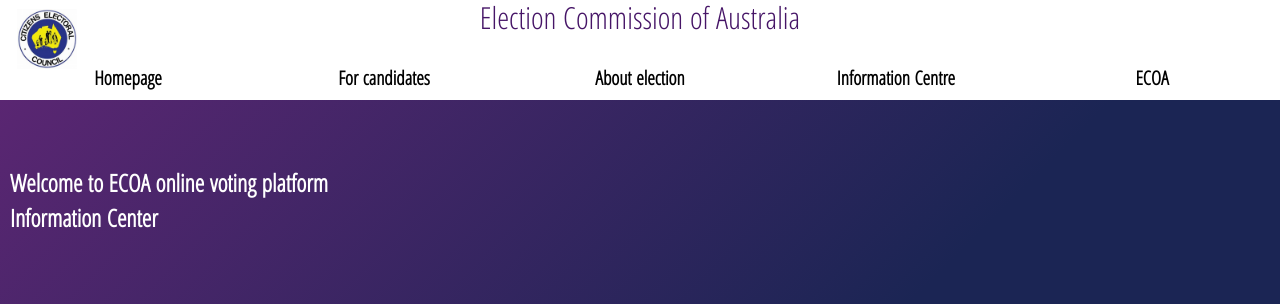
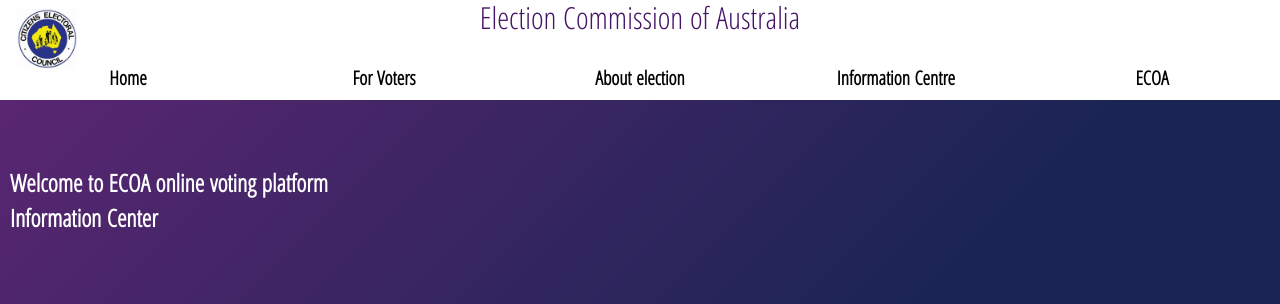
Before and after one commit to Capstone-Team-1/Source-code, a PHP site: page /about.php in a window 1280 px wide. Shown: the top 304 px of the page. Run offline with PHP 8.4, Linux system fonts and the light colour scheme; some libraries are stand-ins or nearby versions.

Commit message:
Update about.php

```diff
--- a/Capstone project/about.php
+++ b/Capstone project/about.php
@@ -5,7 +5,7 @@
     <meta http-equiv="X-UA-Compatible" content="IE=edge">
     <meta name="viewport" content="width=device-width, initial-scale=1.0">
     <title>login Page</title>
-    <link rel="stylesheet" href="../CSS/style.css">
+    <link rel="stylesheet" href="./CSS/style.css">
 
     <script src="https://kit.fontawesome.com/a076d05399.js" crossorigin="anonymous"></script>
 
@@ -26,19 +26,28 @@
 </script>
 
 <header>
- <a href="../Index.php">  <img src="../Images/Citizens Electoral.jfif " alt="ecoa logo" class="logo"></a>
+  <a href="./Index.php">  <img src="./Images/Citizens Electoral.jfif " alt="ecoa logo" class="logo"></a>
         <h1 class="first">Election Commission of  Australia</h1>
         <div class="sticky-mobile-nav" ><ion-icon name="menu"></ion-icon></div>
-        <div class= "container">
-          <div class="item one">
 
-            <a href="../Index.php">Homepage</a> </div>
-              <div class="item two">For candidates </div>
-               <div class="item three"> About election </div>
-                <div class="item four"> Information Centre</div>
-                 <div class="item five ">  <a href="./admin.php"> ECOA</a> </div>
-               <!---  <div class="item six"><ion-icon name="menu"></ion-icon></div>-->
-        </div>
+        <div class="container">
+          <div class="item zero"> <a href="./Index.php"> Home</a> </div>
+            <div class="item one">
+              <div class="dropdown"> For Voters
+                <div class="dropdown-content">
+                  <a href="./login.php">Voter Login</a>
+                  <a href="./register.php"> Registration</a>
+                </div>
+              </div>
+            </div>
+            <!-- <div class="item two"> Candidates </div> -->
+            <div class="item three"> <a href="./about.php"> About election</a>
+
+            </div>
+            <div class="item four"> Information Centre</div>
+            <div class="item five "> <a href="./eyadminLogin.php"> ECOA</a> </div>
+
+          </div>
     </header>
 
 
@@ -102,7 +111,7 @@
 
 
 
-<script src="../JavaScript/script.js"></script>
+<script src="./JavaScript/script.js"></script>
   <!--This is the script towards the google translator api script file-->
     <script type="text/javascript"
  src="//translate.google.com/translate_a/element.js?cb=googleTranslateElementInit">
```
